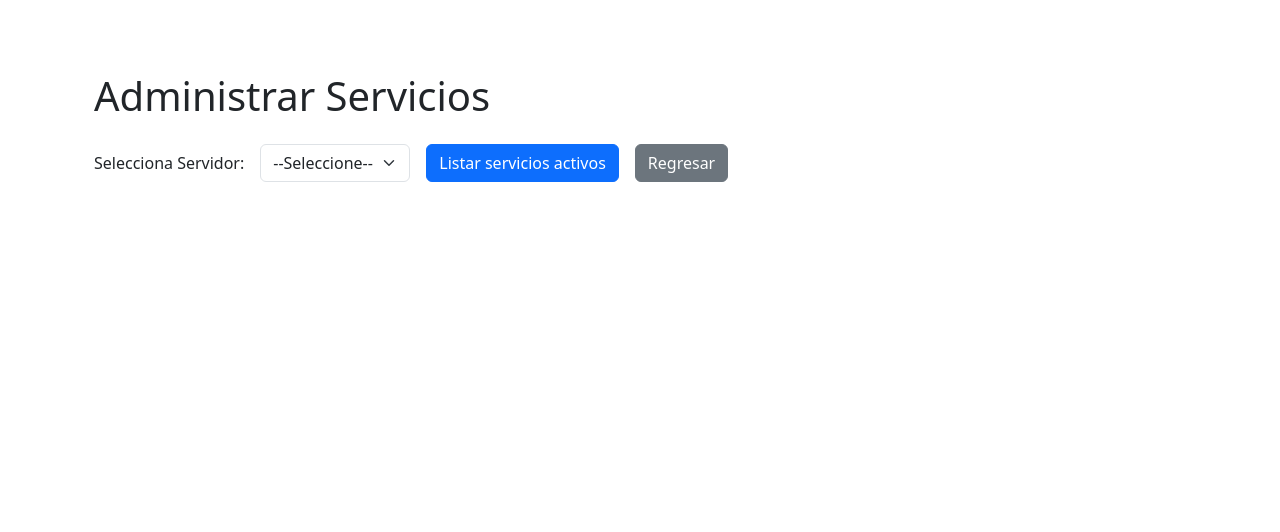
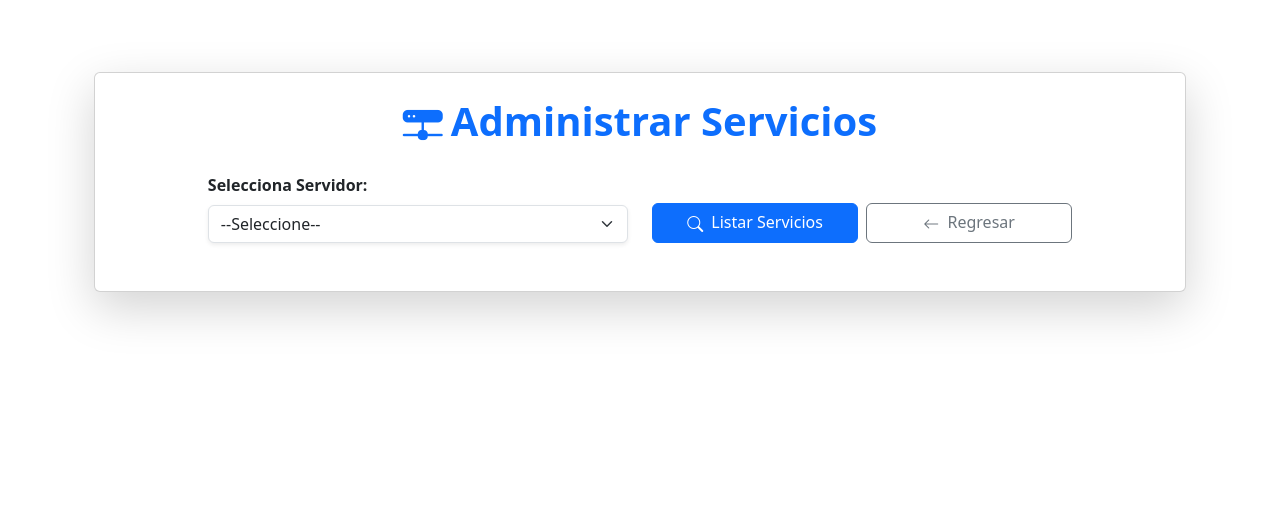
Before and after one commit to jesusgvqz/NimbusCore, a Django app: template backend/app/templates/administrar_servicios.html in a window 1280 px wide. Shown: the part 88-620 px from the top of the page. Run offline with Django 4.2, Linux system fonts and the light colour scheme; the template is opened without the code that fills it, so the values that code supplies are empty.

Commit message:
feat(servers): add server management page and improve UI
- Implement new server management page with CRUD operations
- Enhance UI with animations, icons, and better styling
- Update service management to show all service states
- Improve form handling and error messages
- Add Bootstrap icons and refine layout across templates

```diff
--- a/backend/app/static/main_stylesheet.css
+++ b/backend/app/static/main_stylesheet.css
@@ -46,3 +46,94 @@ input, select, textarea {
   background-color: #ffffff08;
   color: white;
 } */
+/* Animaciones generales */
+.card,
+.table,
+h1, h2 {
+  animation: fadeInUp 0.6s ease-in-out;
+}
+
+@keyframes fadeInUp {
+  from {
+    opacity: 0;
+    transform: translateY(30px);
+  }
+  to {
+    opacity: 1;
+    transform: translateY(0);
+  }
+}
+
+.fade-in {
+  animation: fadeIn 0.5s ease-in-out both;
+}
+
+@keyframes fadeIn {
+  from { opacity: 0; }
+  to { opacity: 1; }
+}
+
+/* Formularios */
+input, select, textarea {
+  padding: 0.6rem;
+  box-shadow: 0 1px 3px rgba(0,0,0,0.08);
+  border: 1px solid #ced4da;
+  border-radius: 5px;
+  width: 100%;
+}
+
+/* Tablas */
+.table {
+  margin-top: 1rem;
+  border-radius: 8px;
+  overflow: hidden;
+  box-shadow: 0 2px 6px rgba(0,0,0,0.06);
+}
+
+thead {
+  background-color: #f8f9fa;
+  font-weight: 600;
+}
+
+tbody tr:hover {
+  background-color: #f1f1f1;
+}
+
+th, td {
+  padding: 0.75rem 1rem;
+  border-bottom: 1px solid #dee2e6;
+  text-align: left;
+}
+
+/* Botones */
+.btn {
+  transition: all 0.25s ease-in-out;
+}
+
+.btn:hover {
+  transform: translateY(-2px);
+  opacity: 0.95;
+}
+
+/* Spinner */
+.spinner-border {
+  width: 3rem;
+  height: 3rem;
+  animation: spin 1s linear infinite;
+}
+
+@keyframes spin {
+  to {
+    transform: rotate(360deg);
+  }
+}
+
+/* Íconos */
+i.bi {
+  vertical-align: middle;
+}
+
+/* Alertas */
+.alert {
+  animation: fadeIn 0.4s ease-in-out;
+}
--- a/backend/app/templates/administrar_servicios.html
+++ b/backend/app/templates/administrar_servicios.html
@@ -5,17 +5,18 @@
 
 {% block content %}
 <div class="container mt-5">
-  <h1 class="mb-4">Administrar Servicios</h1>
+  <div class="card shadow-lg p-4">
+    <h1 class="text-center mb-4 fw-bold text-primary">
+      <i class="bi bi-hdd-network-fill me-2"></i>Administrar Servicios
+    </h1>
 
-
+    <!-- Sección: Formulario de selección -->
     <form method="post" class="mb-4">
       {% csrf_token %}
-    <div class="row g-3 align-items-center">
-      <div class="col-auto">
-        <label for="servidor" class="col-form-label">Selecciona Servidor:</label>
-      </div>
-      <div class="col-auto">
-        <select name="servidor" id="servidor" class="form-select" required>
+      <div class="row g-4 align-items-end justify-content-center">
+        <div class="col-md-5">
+          <label for="servidor" class="form-label fw-semibold">Selecciona Servidor:</label>
+          <select name="servidor" id="servidor" class="form-select shadow-sm" required>
             <option value="">--Seleccione--</option>
             {% for servidor in servidores %}
               <option value="{{ servidor.id }}"
@@ -25,39 +26,63 @@
             {% endfor %}
           </select>
         </div>
-      <div class="col-auto">
-        <button type="submit" class="btn btn-primary">Listar servicios activos</button>
-      </div>
-      <div class="col-auto">
-        <a href="{% url 'dashboard' %}" class="btn btn-secondary">Regresar</a>
+        <div class="col-md-5 d-flex gap-2">
+          <button type="submit" class="btn btn-primary w-100">
+            <i class="bi bi-search me-1"></i> Listar Servicios
+          </button>
+          <a href="{% url 'dashboard' %}" class="btn btn-outline-secondary w-100">
+            <i class="bi bi-arrow-left me-1"></i> Regresar
+          </a>
         </div>
       </div>
     </form>
 
-  <!-- Tabla de servicios activos -->
+    <!-- Sección: Tabla de resultados -->
     {% if servicios %}
-    <h2 class="mb-3">Servicios activos</h2>
+      <div class="fade-in">
+        <h4 class="mb-3 fw-semibold text-dark border-start ps-2">
+          <i class="bi bi-lightning-charge text-warning me-2"></i>Servicios del servidor
+        </h4>
         <div class="table-responsive">
-      <table class="table table-bordered table-striped align-middle">
-        <thead class="table-dark">
+          <table class="table table-bordered table-hover align-middle">
+            <thead class="table-light">
               <tr>
                 <th>Servicio</th>
+                <th>Estado</th>
                 <th>Descripción</th>
-            <th>Acciones</th>
+                <th class="text-center">Acciones</th>
               </tr>
             </thead>
             <tbody>
               {% for servicio in servicios %}
                 <tr>
                   <td>{{ servicio.nombre }}</td>
+                  <td>
+                    {% if servicio.estado == "active" %}
+                      <span class="badge bg-success">Activo</span>
+                    {% elif servicio.estado == "failed" %}
+                      <span class="badge bg-danger">Fallido</span>
+                    {% elif servicio.estado == "inactive" %}
+                      <span class="badge bg-secondary">Inactivo</span>
+                    {% else %}
+                      <span class="badge bg-warning text-dark">{{ servicio.estado }}</span>
+                    {% endif %}
+                  </td>
                   <td>{{ servicio.descripcion }}</td>
-              <td>
+                  <td class="text-center">
                     <form method="post" class="d-inline">
                       {% csrf_token %}
                       <input type="hidden" name="servicio" value="{{ servicio.nombre }}">
                       <input type="hidden" name="servidor" value="{{ servidor_seleccionado.id }}">
-                  <button type="submit" name="accion" value="restart" class="btn btn-warning btn-sm me-1">Reiniciar</button>
-                  <button type="submit" name="accion" value="stop" class="btn btn-danger btn-sm">Detener</button>
+                      <button type="submit" name="accion" value="start" class="btn btn-success btn-sm me-1">
+                        <i class="bi bi-play-circle"></i>
+                      </button>
+                      <button type="submit" name="accion" value="restart" class="btn btn-warning btn-sm me-1">
+                        <i class="bi bi-arrow-repeat"></i>
+                      </button>
+                      <button type="submit" name="accion" value="stop" class="btn btn-danger btn-sm">
+                        <i class="bi bi-x-circle"></i>
+                      </button>
                     </form>
                   </td>
                 </tr>
@@ -65,14 +90,22 @@
             </tbody>
           </table>
         </div>
+      </div>
     {% endif %}
 
-  <!-- Mensajes -->
+    <!-- Sección: Alertas -->
     {% if mensaje %}
-    <div class="alert alert-success mt-4" role="alert">{{ mensaje }}</div>
+      <div class="alert alert-success mt-4 fade-in d-flex align-items-center">
+        <i class="bi bi-check-circle-fill me-2 fs-5"></i>
+        <div>{{ mensaje }}</div>
+      </div>
     {% endif %}
     {% if error %}
-    <div class="alert alert-danger mt-4" role="alert">{{ error }}</div>
+      <div class="alert alert-danger mt-4 fade-in d-flex align-items-center">
+        <i class="bi bi-exclamation-triangle-fill me-2 fs-5"></i>
+        <div>{{ error }}</div>
+      </div>
     {% endif %}
   </div>
+</div>
 {% endblock %}
--- a/backend/app/templates/base.html
+++ b/backend/app/templates/base.html
@@ -6,15 +6,16 @@
   <title>{% block title %}NimbusCore{% endblock %}</title>
   <meta name="viewport" content="width=device-width, initial-scale=1.0">
 
-    <!-- Bootstrap 5.3 CDN -->
+  <!-- Bootstrap 5.3 + Icons -->
   <link href="https://cdn.jsdelivr.net/npm/bootstrap@5.3.3/dist/css/bootstrap.min.css" rel="stylesheet">
   <script src="https://cdn.jsdelivr.net/npm/bootstrap@5.3.3/dist/js/bootstrap.bundle.min.js" defer></script>
+  <link href="https://cdn.jsdelivr.net/npm/bootstrap-icons@1.10.5/font/bootstrap-icons.css" rel="stylesheet">
 
-    <!-- Tu estilo personalizado -->
+  <!-- Estilos personalizados -->
   <link rel="stylesheet" href="{% static 'main_stylesheet.css' %}">
 </head>
+
 <body class="d-flex flex-column min-vh-100">
-
   <header class="bg-dark text-nimbus text-center py-3">
     <h1>{% block header %}NimbusCore{% endblock %}</h1>
   </header>
@@ -26,6 +27,5 @@
   <footer class="bg-dark text-nimbus text-center py-2">
     <p class="mb-0" style="font-size: 0.8rem;">&copy; 2025 - NimbusCore</p>
   </footer>
-
 </body>
 </html>
--- a/backend/app/templates/dashboard.html
+++ b/backend/app/templates/dashboard.html
@@ -18,6 +18,9 @@
   <div class="col">
     <a href="{% url 'administrar_servicios' %}" class="btn btn-outline-danger w-100">Administrar Servicios</a>
   </div>
+  <div class="col">
+    <a href="{% url 'editar_servidores' %}" class="btn btn-outline-dark w-100">Administrar Servidores</a>
+  </div>
 </div>
 
 <div class="text-end mb-3 mt-3">
--- a/backend/app/urls.py
+++ b/backend/app/urls.py
@@ -1,5 +1,6 @@
 from django.urls import path
 from . import views
+
 
 urlpatterns = [
     path("login/", views.login_view, name="login"),
@@ -15,4 +16,5 @@ urlpatterns = [
     path('administrar_servicios/', views.administrar_servicios, name='administrar_servicios'),
     path('monitor/', views.monitor_servicios_view, name='monitor_servicios'),
     path('api/estado_servicios/', views.estado_servicios_api, name='estado_servicios_api'),
+    path('editar-servidores/', views.editar_servidores, name='editar_servidores'),
 ]
```
Also changed, not shown: backend/app/templates/editar_servidores.html (added, +38 -0 lines), backend/app/templates/levantar_servicio.html (+39 -6 lines), backend/app/views.py (+44 -30 lines). Lines whose indentation alone changed are shown as unchanged.
